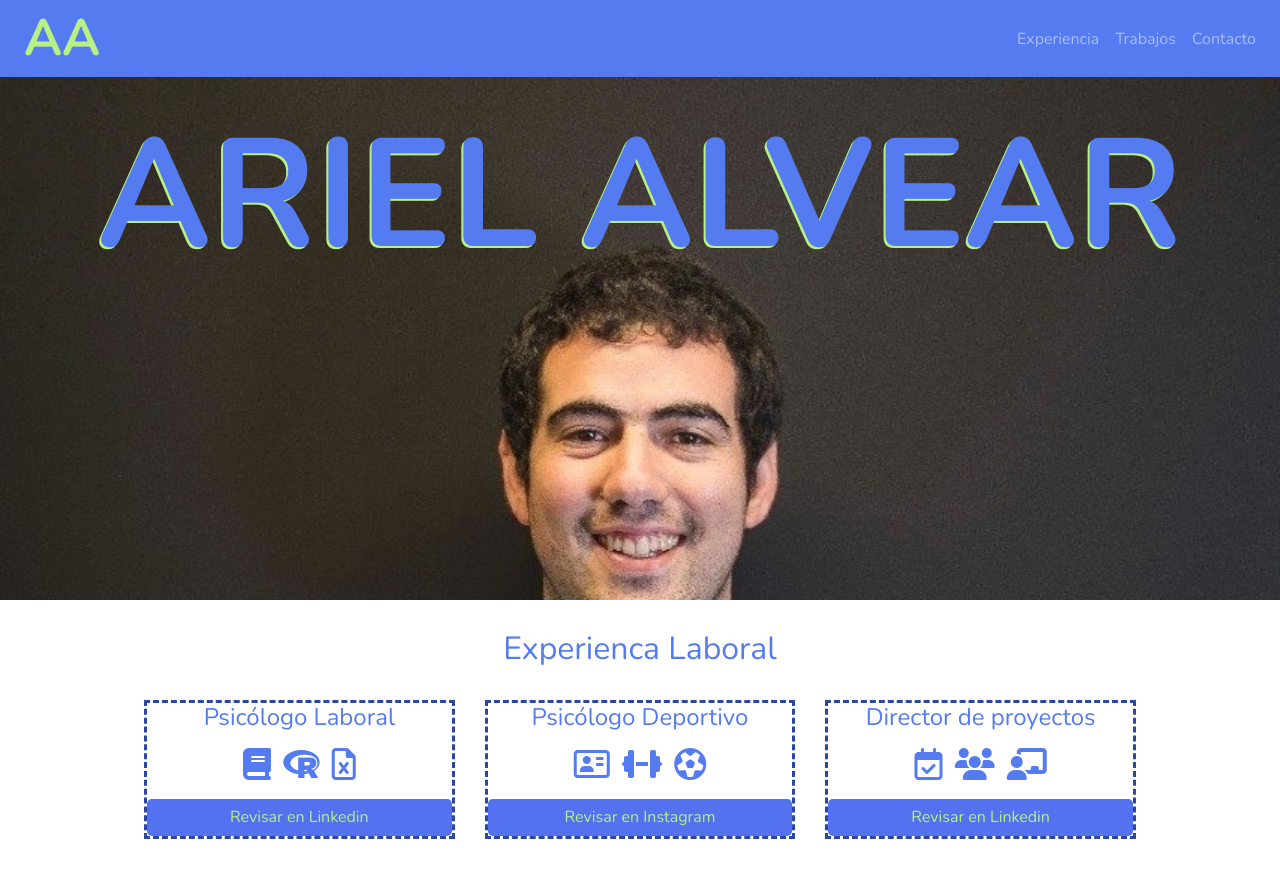
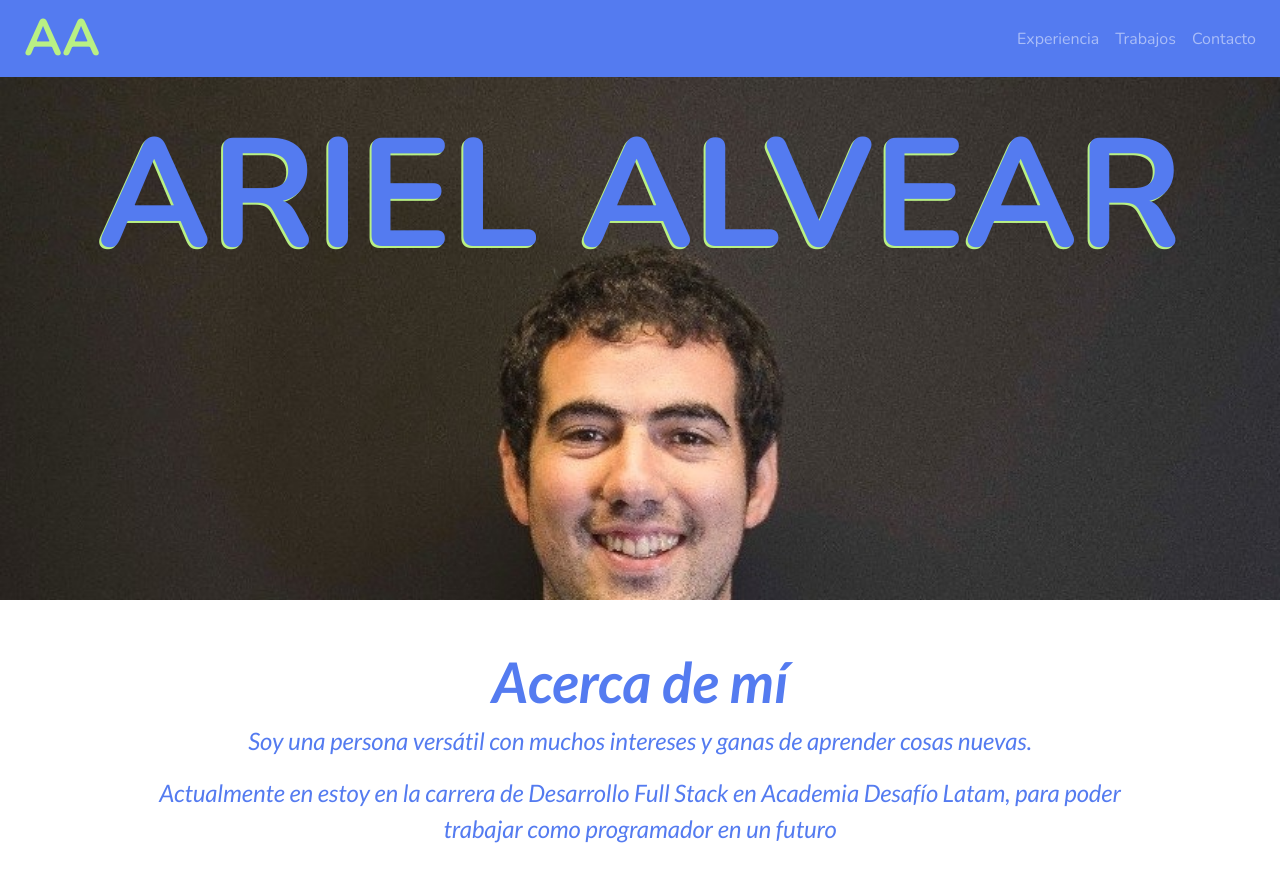
Before and after one commit to ariel-alvear/desafio-portafolio, a plain HTML site: page index.html in a window 1280 px wide. Shown: the top 884 px of the page. Drawn offline with nearby package versions, Linux system fonts and the light colour scheme; a script that the page names is missing.

Commit message:
agregamos la sección de descripción y nos falta solo los smooth scroll

```diff
--- a/assets/css/style.css
+++ b/assets/css/style.css
@@ -187,6 +187,16 @@ text-align: center;
   .headertitle {
     padding-top: 80px;
   }
+  /*Acerca de mí */
+
+  .aboutme {
+    width: 100%;
+    font-family: 'Lato', sans-serif;
+  }
+
+  .aboutmetext {
+    font-size: 24px;
+  }
 
   /*Experiencia Laboral*/
   .experience-block {
--- a/index.html
+++ b/index.html
@@ -8,7 +8,7 @@
     <!--CSS de Bootstrap 4.5.x-->
     <link rel="stylesheet" href="https://stackpath.bootstrapcdn.com/bootstrap/4.5.2/css/bootstrap.min.css" integrity="sha384-JcKb8q3iqJ61gNV9KGb8thSsNjpSL0n8PARn9HuZOnIxN0hoP+VmmDGMN5t9UJ0Z" crossorigin="anonymous">
     <!--Google Fonts-->
-    <link href="https://fonts.googleapis.com/css2?family=Nunito:wght@300;400;700&display=swap" rel="stylesheet">
+    <link href="https://fonts.googleapis.com/css2?family=Lato:ital,wght@1,400;1,700&family=Nunito:wght@300;400;700&display=swap" rel="stylesheet">
     <!--Font Awesome-->
     <script src="https://kit.fontawesome.com/8bf1339cb7.js" crossorigin="anonymous"></script>
     <!--Estilo página-->
@@ -35,7 +35,15 @@
         <h1 class="font-weight-bold headertitle">ARIEL ALVEAR</h1>
       </div>
     </header>
-    <div class="body-without-nav-footer">
+    <!--acerca de mí-->
+    <div class="body-without-nav-footer text-center">
+      <section class="d-none d-lg-block">
+        <div class="aboutme mx-auto mt-5">
+          <h2 class="font-weight-bold display-4">Acerca de mí</h2>
+          <p class="aboutmetext mx-auto">Soy una persona versátil con muchos intereses y ganas de aprender cosas nuevas.</p>
+          <p class="aboutmetext mx-auto mb-5">Actualmente en estoy en la carrera de Desarrollo Full Stack en Academia Desafío Latam, para poder trabajar como programador en un futuro</p>
+        </div>
+      </section>
       <!-- experiencia -->
       <section class="px-3">
         <div class="text-center" id="experience">
```
